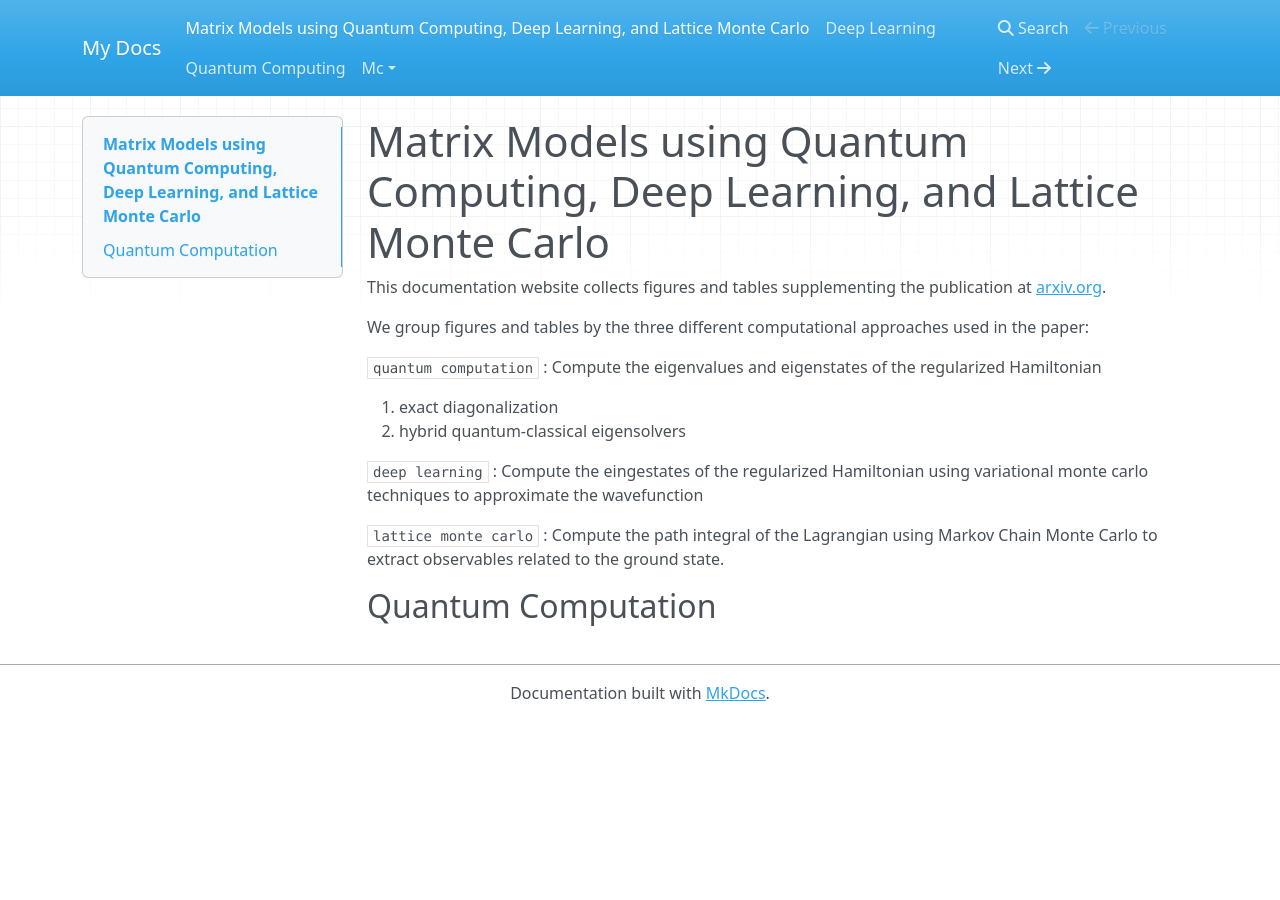
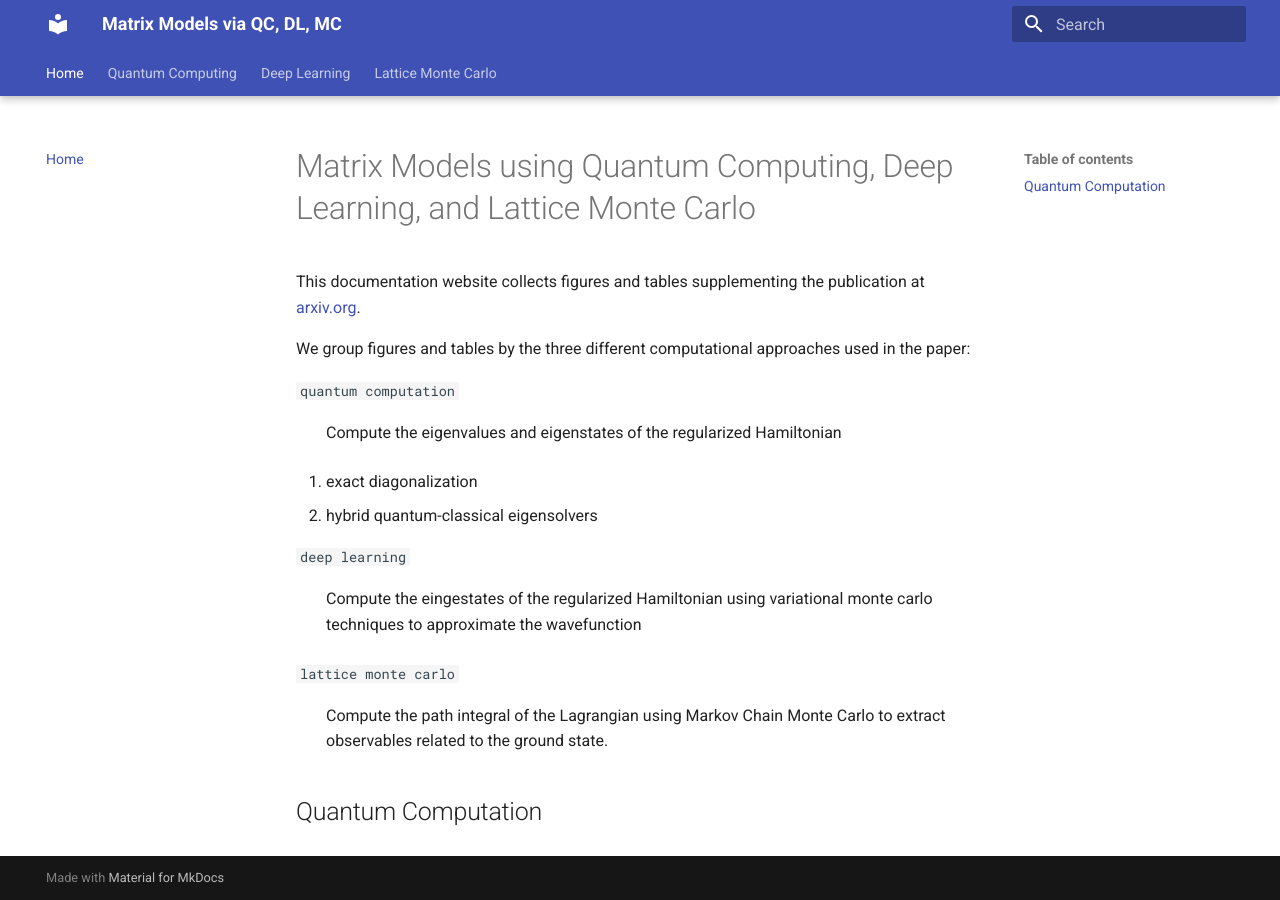
Before and after one commit to erinaldi/mm-qc-dl-supplemental, an MkDocs documentation site: the page built from docs/index.md, in a window 1280 px wide. Built offline with MkDocs 1.6.1 and Material for MkDocs 9.7.7, drawn with Linux system fonts in a browser that asks for light colours; nearby versions of some CDN libraries.

Commit message:
[fix] added tabs and nav

```diff
--- a/mkdocs.yml
+++ b/mkdocs.yml
@@ -1 +1,22 @@
-site_name: My Docs
+site_name: Matrix Models via QC, DL, MC
+site_author: "@erinaldi"
+site_description: "Supplementary figures and tables to the arxiv publication 2107.XXXXX"
+nav:
+  - Home: index.md
+  - Quantum Computing: qc.md
+  - Deep Learning: dl.md
+  - Lattice Monte Carlo:
+    - mc/mc.md
+    - Figures: mc/figures.md
+    - Tables: mc/tables.md
+theme:
+  name: material
+  features:
+    - navigation.tabs
+    - navigation.tabs.sticky
+    - navigation.indexes
+markdown_extensions:
+  - pymdownx.tasklist:
+      custom_checkbox: true
+  - def_list
+  - attr_list
```
